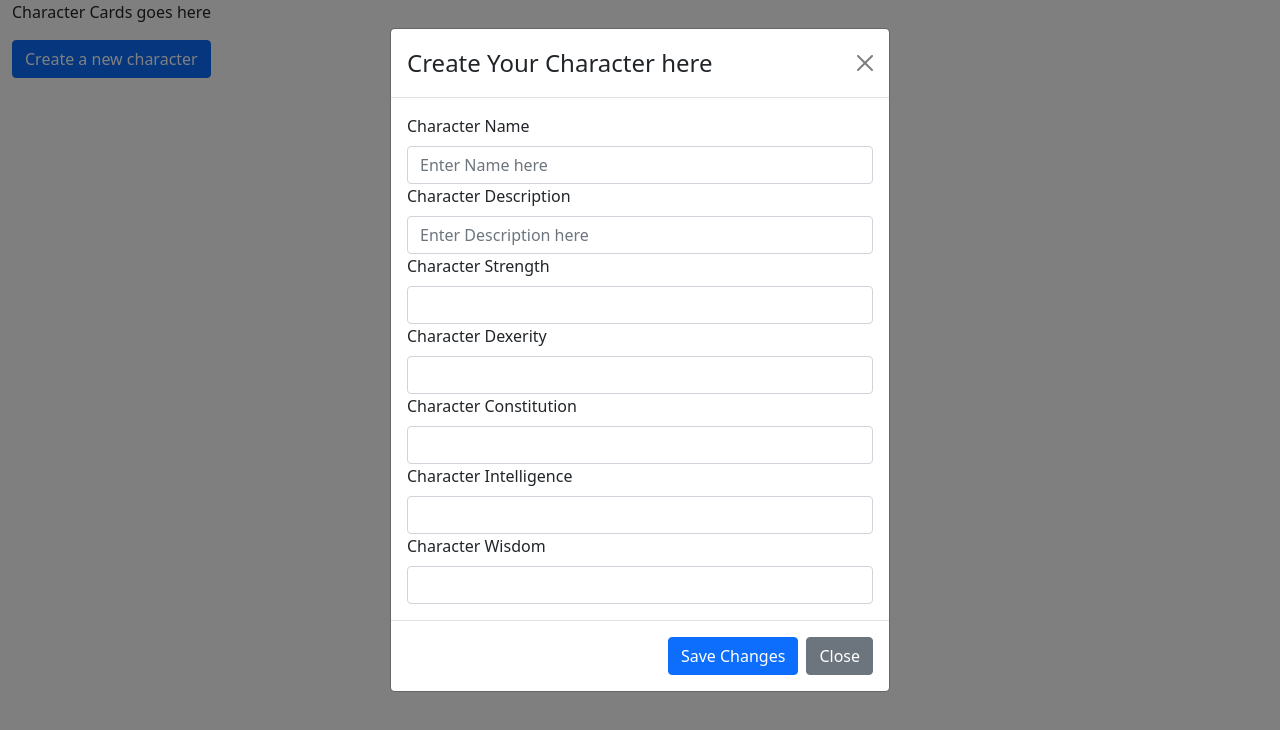
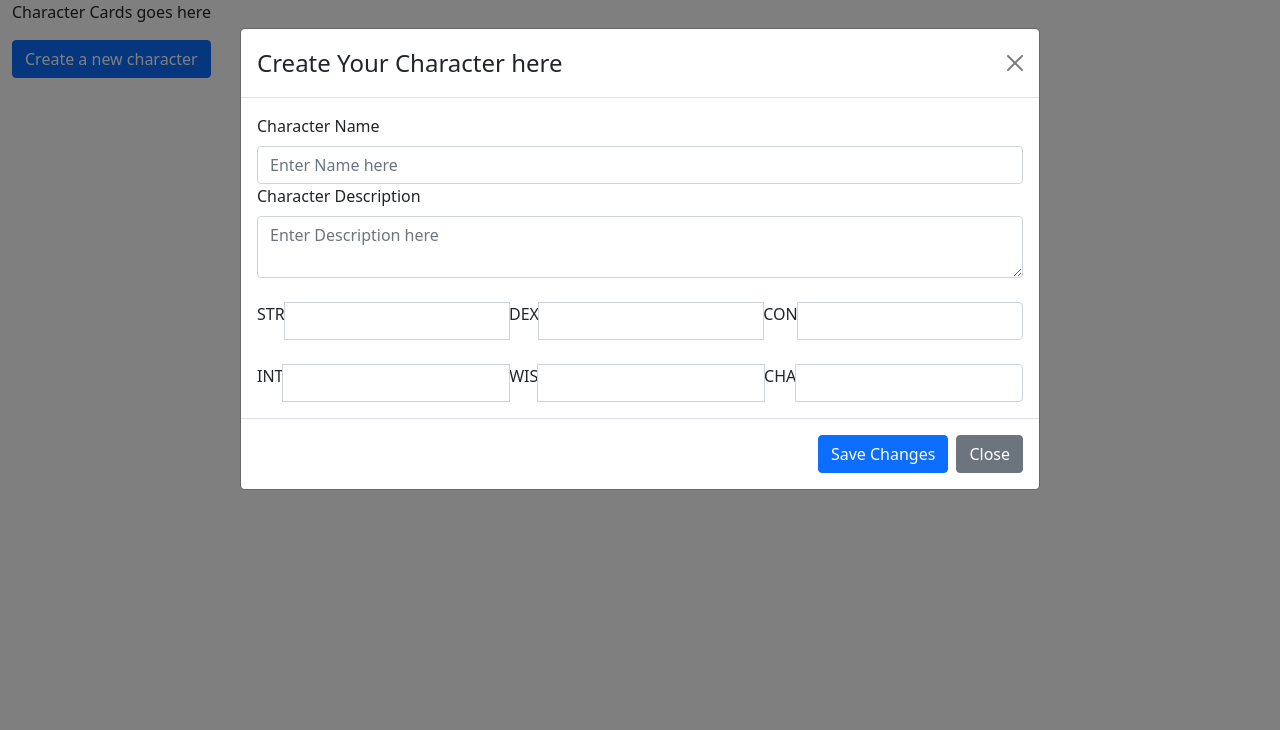
Before and after one commit to DaniPad7/dnd-character-backend, a React (Create React App) app in the folder frontend/: page / in a window 1280 px wide. Both pictures are taken after a click on the button "Create a new character". Shown: the top 730 px of the page. Built offline with nearby package versions, Linux system fonts and the light colour scheme.

Commit message:
Made form look cleaner

```diff
--- a/frontend/src/components/CreateCharacterContainer.js
+++ b/frontend/src/components/CreateCharacterContainer.js
@@ -11,7 +11,7 @@ const CreateCharacterContainer = () => {
   return (
     <div>
 
-      <Modal show = {show} onHide={handleClose} animation= {false}>
+      <Modal size = "lg" show = {show} onHide={handleClose} animation= {false}>
         <Modal.Header closeButton>
           <Modal.Title> Create Your Character here</Modal.Title>
         </Modal.Header>
--- a/frontend/src/forms/CreateCharacterForm.js
+++ b/frontend/src/forms/CreateCharacterForm.js
@@ -1,6 +1,8 @@
 import React from 'react';
-import {Form} from 'react-bootstrap';
+import {Form, InputGroup} from 'react-bootstrap';
 
+const MIN_STAT = 1;
+const MAX_STAT = 20;
 
 const CreateCharacterForm = ()=> {
   return (
@@ -14,33 +16,33 @@ const CreateCharacterForm = ()=> {
 
         <Form.Group className = "characterCreate" controlId = "characterDescription">
           <Form.Label>Character Description</Form.Label>
-          <Form.Control type="text" placeholder = "Enter Description here" />
+          <Form.Control as = "textarea" placeholder = "Enter Description here" />
         </Form.Group>
 
-        <Form.Group className = "characterCreate" controlId = "characterStr">
-          <Form.Label>Character Strength</Form.Label>
-          <Form.Control type="number" min = {0} max = {20}/>
+        <br/>
+
+        <Form.Group className = "characterCreate" controlId = "characterStat">
+          <InputGroup className = "characterCreateStats" >
+            <Form.Label>STR </Form.Label>
+            <Form.Control type="number" min = {MIN_STAT} max = {MAX_STAT}/>
+            <Form.Label>DEX </Form.Label>
+            <Form.Control type="number" min = {MIN_STAT} max = {MAX_STAT}/>
+            <Form.Label>CON </Form.Label>
+            <Form.Control type="number" min = {MIN_STAT} max = {MAX_STAT}/>
+          </InputGroup>
         </Form.Group>
 
-        <Form.Group className = "characterCreate" controlId = "characterDex">
-          <Form.Label>Character Dexerity</Form.Label>
-          <Form.Control type="number" min = {0} max = {20}/>
-        </Form.Group>
+        <br/>
 
-        <Form.Group className = "characterCreate" controlId = "characterCon">
-          <Form.Label>Character Constitution</Form.Label>
-          <Form.Control type="number" min = {0} max = {20}/>
-        </Form.Group>
-
-        <Form.Group className = "characterCreate" controlId = "characterInt">
-          <Form.Label>Character Intelligence</Form.Label>
-          <Form.Control type="number" min = {0} max = {20}/>
-        </Form.Group>
-
-
-        <Form.Group className = "characterCreate" controlId = "characterWis">
-          <Form.Label>Character Wisdom</Form.Label>
-          <Form.Control type="number" min = {0} max = {20}/>
+        <Form.Group className = "characterCreate" controlId = "characterStat">
+          <InputGroup className = "characterCreateStats" >
+            <Form.Label>INT </Form.Label>
+            <Form.Control type="number" min = {MIN_STAT} max = {MAX_STAT}/>
+            <Form.Label>WIS </Form.Label>
+            <Form.Control type="number" min = {MIN_STAT} max = {MAX_STAT}/>
+            <Form.Label>CHA </Form.Label>
+            <Form.Control type="number" min = {MIN_STAT} max = {MAX_STAT}/>
+            </InputGroup>
         </Form.Group>
 
       </Form>
```
